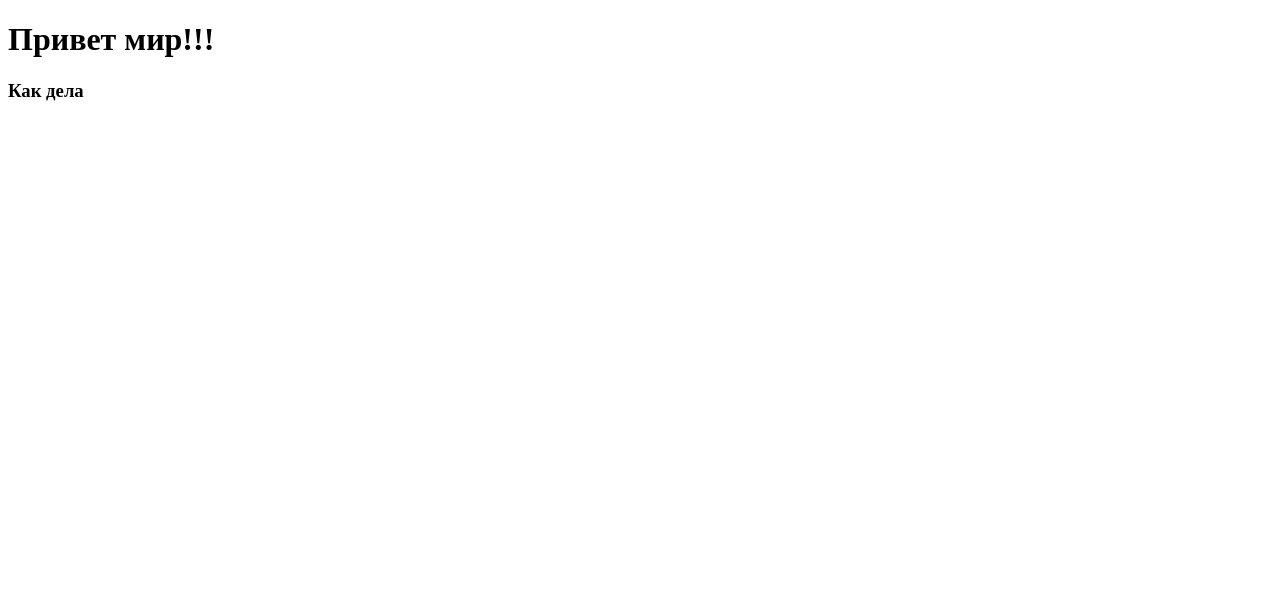
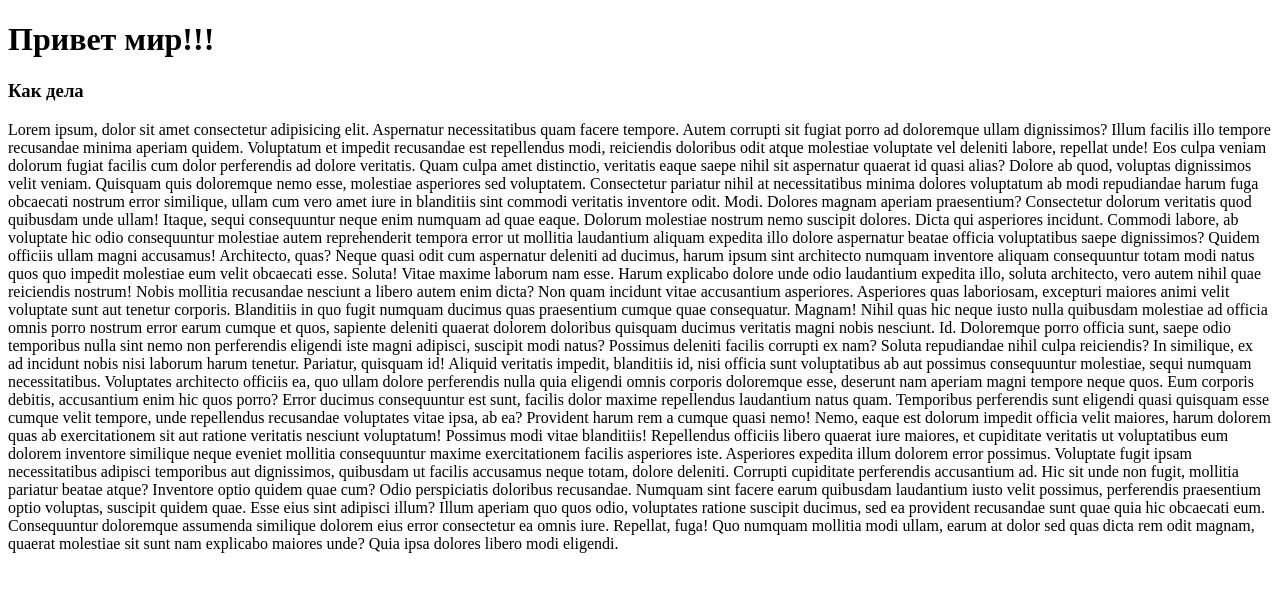
Before and after one commit to 1MOK-Menshenin/web-test, a plain HTML site: page index.html in a window 1280 px wide. Drawn offline with Linux system fonts and the light colour scheme.

Commit message:
Добавлен текст\

```diff
--- a/index.html
+++ b/index.html
@@ -12,6 +12,26 @@
     </header>
     <main>
         <h3>Как дела</h3>
+        Lorem ipsum, dolor sit amet consectetur adipisicing elit. Aspernatur necessitatibus quam facere tempore. Autem corrupti sit fugiat porro ad doloremque ullam dignissimos? Illum facilis illo tempore recusandae minima aperiam quidem.
+        Voluptatum et impedit recusandae est repellendus modi, reiciendis doloribus odit atque molestiae voluptate vel deleniti labore, repellat unde! Eos culpa veniam dolorum fugiat facilis cum dolor perferendis ad dolore veritatis.
+        Quam culpa amet distinctio, veritatis eaque saepe nihil sit aspernatur quaerat id quasi alias? Dolore ab quod, voluptas dignissimos velit veniam. Quisquam quis doloremque nemo esse, molestiae asperiores sed voluptatem.
+        Consectetur pariatur nihil at necessitatibus minima dolores voluptatum ab modi repudiandae harum fuga obcaecati nostrum error similique, ullam cum vero amet iure in blanditiis sint commodi veritatis inventore odit. Modi.
+        Dolores magnam aperiam praesentium? Consectetur dolorum veritatis quod quibusdam unde ullam! Itaque, sequi consequuntur neque enim numquam ad quae eaque. Dolorum molestiae nostrum nemo suscipit dolores. Dicta qui asperiores incidunt.
+        Commodi labore, ab voluptate hic odio consequuntur molestiae autem reprehenderit tempora error ut mollitia laudantium aliquam expedita illo dolore aspernatur beatae officia voluptatibus saepe dignissimos? Quidem officiis ullam magni accusamus!
+        Architecto, quas? Neque quasi odit cum aspernatur deleniti ad ducimus, harum ipsum sint architecto numquam inventore aliquam consequuntur totam modi natus quos quo impedit molestiae eum velit obcaecati esse. Soluta!
+        Vitae maxime laborum nam esse. Harum explicabo dolore unde odio laudantium expedita illo, soluta architecto, vero autem nihil quae reiciendis nostrum! Nobis mollitia recusandae nesciunt a libero autem enim dicta?
+        Non quam incidunt vitae accusantium asperiores. Asperiores quas laboriosam, excepturi maiores animi velit voluptate sunt aut tenetur corporis. Blanditiis in quo fugit numquam ducimus quas praesentium cumque quae consequatur. Magnam!
+        Nihil quas hic neque iusto nulla quibusdam molestiae ad officia omnis porro nostrum error earum cumque et quos, sapiente deleniti quaerat dolorem doloribus quisquam ducimus veritatis magni nobis nesciunt. Id.
+        Doloremque porro officia sunt, saepe odio temporibus nulla sint nemo non perferendis eligendi iste magni adipisci, suscipit modi natus? Possimus deleniti facilis corrupti ex nam? Soluta repudiandae nihil culpa reiciendis?
+        In similique, ex ad incidunt nobis nisi laborum harum tenetur. Pariatur, quisquam id! Aliquid veritatis impedit, blanditiis id, nisi officia sunt voluptatibus ab aut possimus consequuntur molestiae, sequi numquam necessitatibus.
+        Voluptates architecto officiis ea, quo ullam dolore perferendis nulla quia eligendi omnis corporis doloremque esse, deserunt nam aperiam magni tempore neque quos. Eum corporis debitis, accusantium enim hic quos porro?
+        Error ducimus consequuntur est sunt, facilis dolor maxime repellendus laudantium natus quam. Temporibus perferendis sunt eligendi quasi quisquam esse cumque velit tempore, unde repellendus recusandae voluptates vitae ipsa, ab ea?
+        Provident harum rem a cumque quasi nemo! Nemo, eaque est dolorum impedit officia velit maiores, harum dolorem quas ab exercitationem sit aut ratione veritatis nesciunt voluptatum! Possimus modi vitae blanditiis!
+        Repellendus officiis libero quaerat iure maiores, et cupiditate veritatis ut voluptatibus eum dolorem inventore similique neque eveniet mollitia consequuntur maxime exercitationem facilis asperiores iste. Asperiores expedita illum dolorem error possimus.
+        Voluptate fugit ipsam necessitatibus adipisci temporibus aut dignissimos, quibusdam ut facilis accusamus neque totam, dolore deleniti. Corrupti cupiditate perferendis accusantium ad. Hic sit unde non fugit, mollitia pariatur beatae atque?
+        Inventore optio quidem quae cum? Odio perspiciatis doloribus recusandae. Numquam sint facere earum quibusdam laudantium iusto velit possimus, perferendis praesentium optio voluptas, suscipit quidem quae. Esse eius sint adipisci illum?
+        Illum aperiam quo quos odio, voluptates ratione suscipit ducimus, sed ea provident recusandae sunt quae quia hic obcaecati eum. Consequuntur doloremque assumenda similique dolorem eius error consectetur ea omnis iure.
+        Repellat, fuga! Quo numquam mollitia modi ullam, earum at dolor sed quas dicta rem odit magnam, quaerat molestiae sit sunt nam explicabo maiores unde? Quia ipsa dolores libero modi eligendi.
     </main>
     <footer></footer>
 </body>
```
